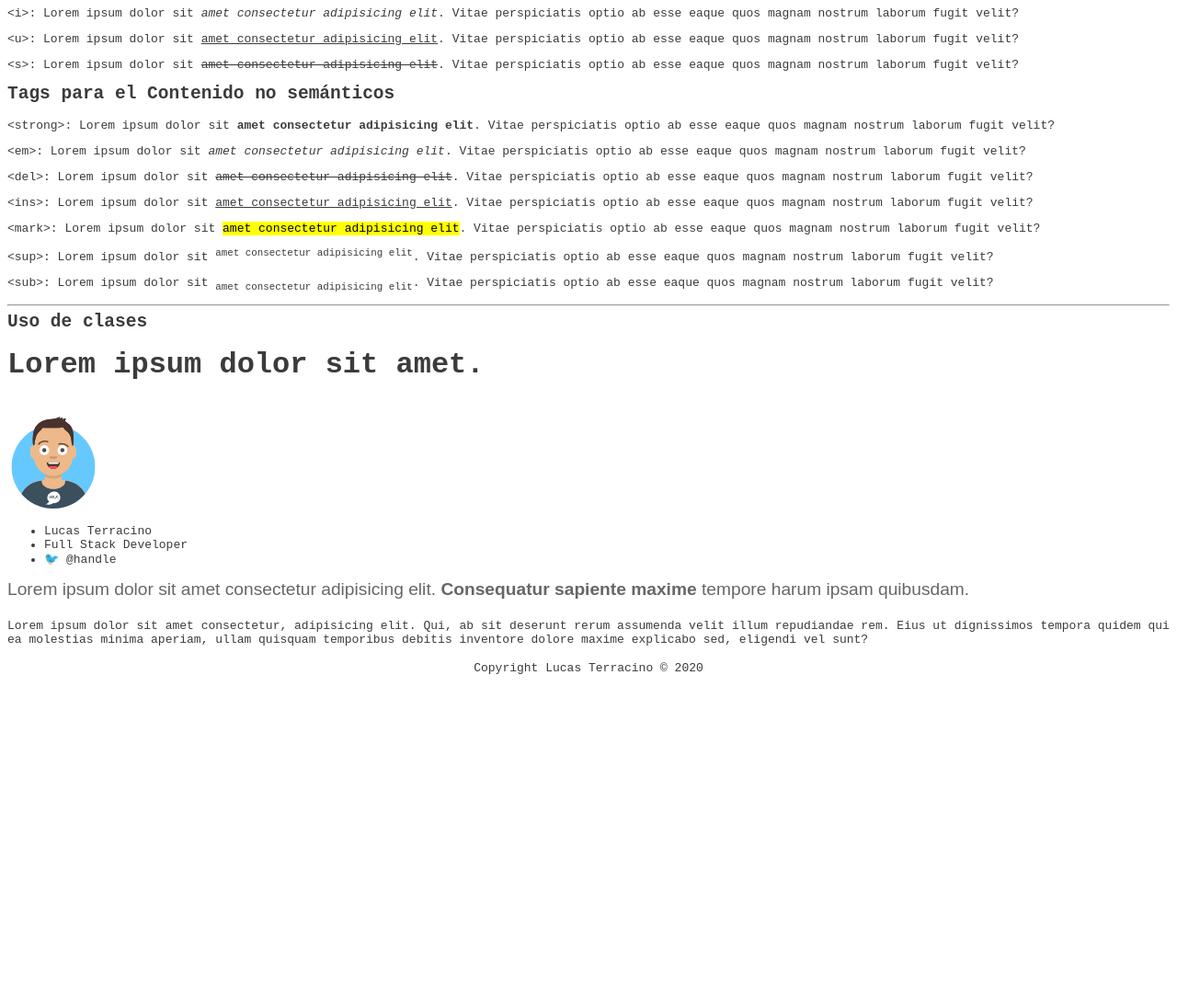
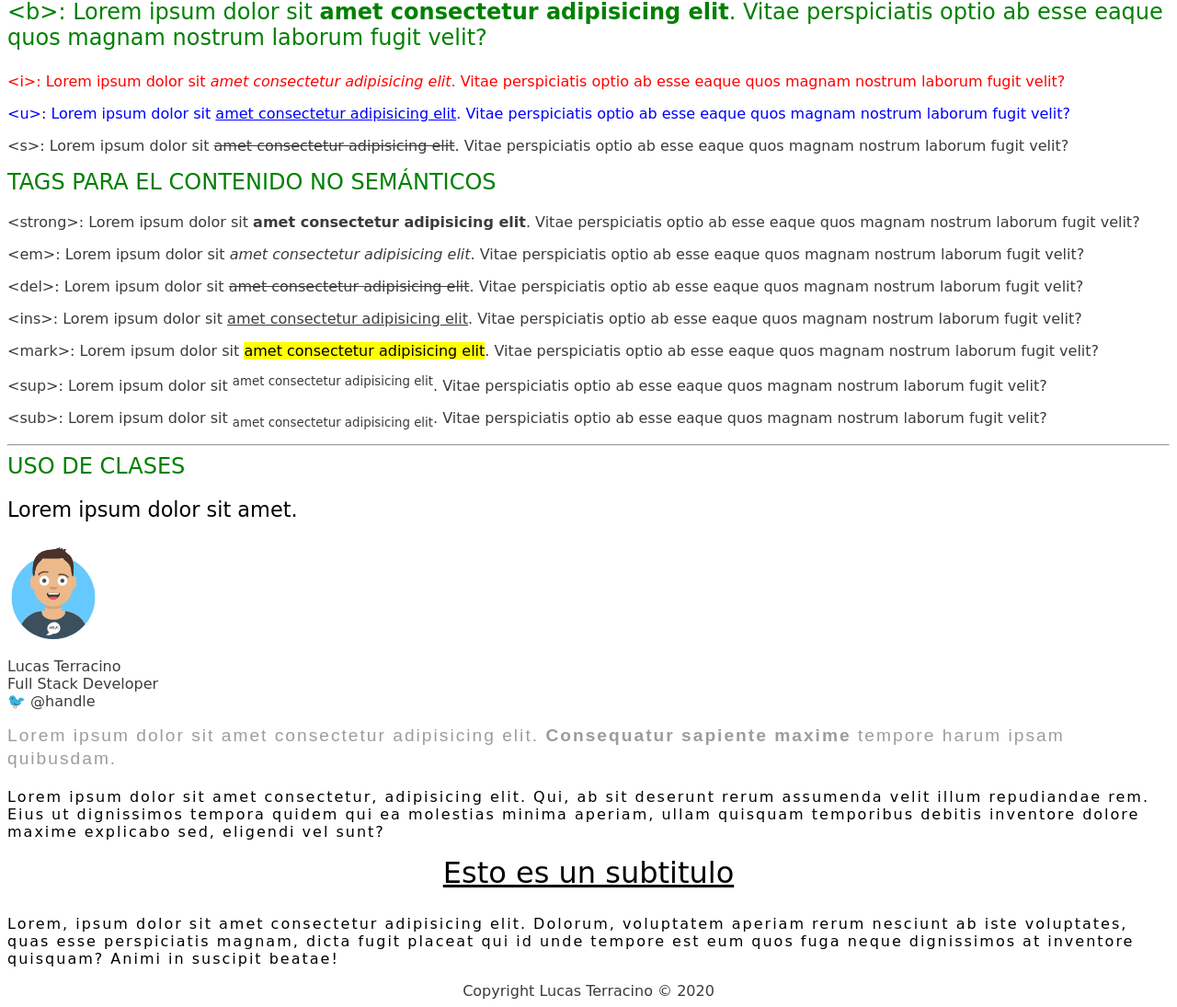
Before and after one commit to NOMADE55/camada-13290, a plain HTML site: page index.html in a window 1280 px wide. Shown: the part 237-1332 px from the top of the page at 92% size. Before the commit the page ends 979 px from the top, so only its background shows below. Drawn offline with Linux system fonts and the light colour scheme.

Commit message:
Cambios realizados en clase

```diff
--- a/css/styles.css
+++ b/css/styles.css
@@ -1,7 +1,9 @@
 body {
-    font-family: monospace;
+    font-family: cursive;
     color: #3b3b3b;
 }
+
+/* Colores */
 
 .color-violeta {
     color: #972bfd;
@@ -15,8 +17,10 @@ body {
     color: #fd902b;
 }
 
+/* Enlaces */
+
 a {
-    color: #5f2bfd;
+    color: red;
     text-decoration: none;
 }
 
@@ -24,7 +28,7 @@ a:hover {
     text-decoration: underline;
 }
 
-
+/* Encabezados */
 
 h1 {
     font-weight: 700;
@@ -32,9 +36,24 @@ h1 {
     font-size: 3.9rem;
 }
 
+
+
 h2, h3, h4, h5, h6 {
     margin-top: 0;
+    text-transform: uppercase;
+    font-weight: 400;
+    color: #1a1a1a;
 }
+
+h2 {
+    color: green;
+}
+
+h3 {
+    color: #fda12b;
+}
+
+/* Otros */
 
 textarea {
     display: block;
@@ -45,7 +64,27 @@ footer {
 }
 
 article h3 {
+    font-size: 1.4rem;
+    color: #000;
+    text-transform: none;
+}
+
+article h2 {
     font-size: 2rem;
+    color: #000;
+    text-transform: none;
+    text-decoration: underline;
+    text-align: center;
+}
+
+article p {
+    color: #000000;
+    letter-spacing: 2px;
+}
+
+article ul {
+    list-style: none;
+    padding-left: 0;
 }
 
 article .resumen {
@@ -53,7 +92,7 @@ article .resumen {
     line-height: 1.3;
     font-family: sans-serif;
     margin-top: 0;
-    color: rgba(0,0,0,.6)
+    color: rgba(90, 90, 90, 0.6)
 }
 
 button, input, label, select, textarea {
@@ -67,3 +106,20 @@ form div {
 form.contacto div label, form.contacto div input {
     display: block;
 }
+
+
+.parrafo-verde {
+    color: green;
+}
+
+.parrafo-rojo {
+    color: red;
+}
+
+.parrafo-azul {
+    color: blue;
+}
+
+#primerParrafo {
+    font-size: 24px;
+}
--- a/index.html
+++ b/index.html
@@ -21,15 +21,15 @@
         <h1>Contenido</h1>
         <!-- Tags para el Contenido no semánticos -->
         <h2>Tags para el Contenido no semánticos</h2>
-        <p>&lt;b&gt;: Lorem ipsum dolor sit <b>amet consectetur adipisicing elit</b>. Vitae perspiciatis optio ab esse eaque quos magnam nostrum laborum fugit velit?</p>
-        <p>&lt;i&gt;: Lorem ipsum dolor sit <i>amet consectetur adipisicing elit</i>. Vitae perspiciatis optio ab esse eaque quos magnam nostrum laborum fugit velit?</p>
-        <p>&lt;u&gt;: Lorem ipsum dolor sit <u>amet consectetur adipisicing elit</u>. Vitae perspiciatis optio ab esse eaque quos magnam nostrum laborum fugit velit?</p>
+        <p id="primerParrafo" class="parrafo-verde parrafo-grande">&lt;b&gt;: Lorem ipsum dolor sit <b>amet consectetur adipisicing elit</b>. Vitae perspiciatis optio ab esse eaque quos magnam nostrum laborum fugit velit?</p>
+        <p class="parrafo-rojo parrafo-chico">&lt;i&gt;: Lorem ipsum dolor sit <i>amet consectetur adipisicing elit</i>. Vitae perspiciatis optio ab esse eaque quos magnam nostrum laborum fugit velit?</p>
+        <p class="parrafo-azul parrafo-grande">&lt;u&gt;: Lorem ipsum dolor sit <u>amet consectetur adipisicing elit</u>. Vitae perspiciatis optio ab esse eaque quos magnam nostrum laborum fugit velit?</p>
         <p>&lt;s&gt;: Lorem ipsum dolor sit <s>amet consectetur adipisicing elit</s>. Vitae perspiciatis optio ab esse eaque quos magnam nostrum laborum fugit velit?</p>
 
         <!-- Tags para el Contenido semánticos -->
         <h2>Tags para el Contenido no semánticos</h2>
-        <p>&lt;strong&gt;: Lorem ipsum dolor sit <strong>amet consectetur adipisicing elit</strong>. Vitae perspiciatis optio ab esse eaque quos magnam nostrum laborum fugit velit?</p>
-        <p>&lt;em&gt;: Lorem ipsum dolor sit <em>amet consectetur adipisicing elit</em>. Vitae perspiciatis optio ab esse eaque quos magnam nostrum laborum fugit velit?</p>
+        <p class="muy grande">&lt;strong&gt;: Lorem ipsum dolor sit <strong>amet consectetur adipisicing elit</strong>. Vitae perspiciatis optio ab esse eaque quos magnam nostrum laborum fugit velit?</p>
+        <p class="grande">&lt;em&gt;: Lorem ipsum dolor sit <em>amet consectetur adipisicing elit</em>. Vitae perspiciatis optio ab esse eaque quos magnam nostrum laborum fugit velit?</p>
         <p>&lt;del&gt;: Lorem ipsum dolor sit <del>amet consectetur adipisicing elit</del>. Vitae perspiciatis optio ab esse eaque quos magnam nostrum laborum fugit velit?</p>
         <p>&lt;ins&gt;: Lorem ipsum dolor sit <ins>amet consectetur adipisicing elit</ins>. Vitae perspiciatis optio ab esse eaque quos magnam nostrum laborum fugit velit?</p>
         <p>&lt;mark&gt;: Lorem ipsum dolor sit <mark>amet consectetur adipisicing elit</mark>. Vitae perspiciatis optio ab esse eaque quos magnam nostrum laborum fugit velit?</p>
@@ -47,7 +47,8 @@
             </ul>
             <p class="resumen">Lorem ipsum dolor sit amet consectetur adipisicing elit. <strong>Consequatur sapiente maxime</strong> tempore harum ipsam quibusdam.</p>
             <p>Lorem ipsum dolor sit amet consectetur, adipisicing elit. Qui, ab sit deserunt rerum assumenda velit illum repudiandae rem. Eius ut dignissimos tempora quidem qui ea molestias minima aperiam, ullam quisquam temporibus debitis inventore dolore maxime explicabo sed, eligendi vel sunt?</p>
-            <h2 class="sub-titulo"></h2>
+            <h2 class="sub-titulo">Esto es un subtitulo</h2>
+            <p>Lorem, ipsum dolor sit amet consectetur adipisicing elit. Dolorum, voluptatem aperiam rerum nesciunt ab iste voluptates, quas esse perspiciatis magnam, dicta fugit placeat qui id unde tempore est eum quos fuga neque dignissimos at inventore quisquam? Animi in suscipit beatae!</p>
         </article>
     </main>
     <footer>
```
Also changed, not shown: enlaces.html (+1 -1 lines), multimedia.html (+8 -2 lines).
